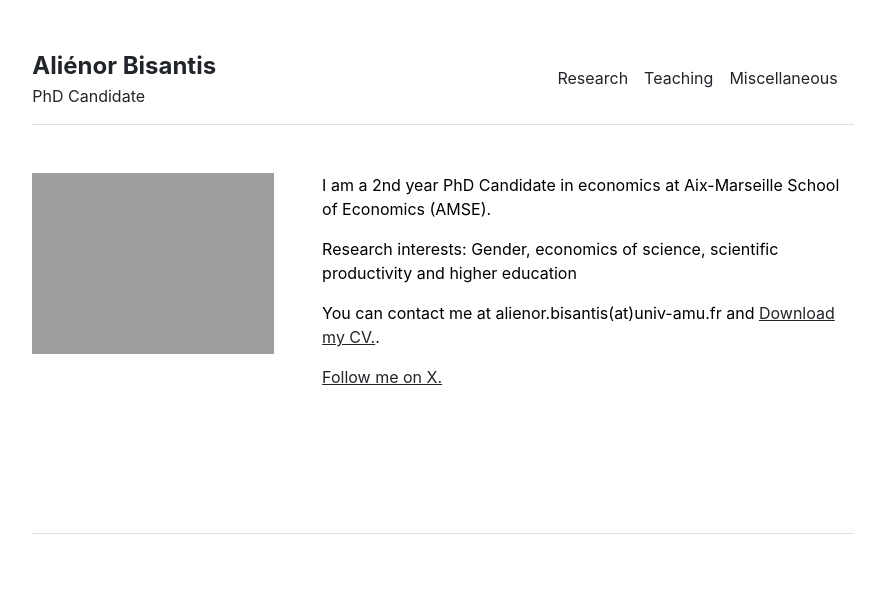
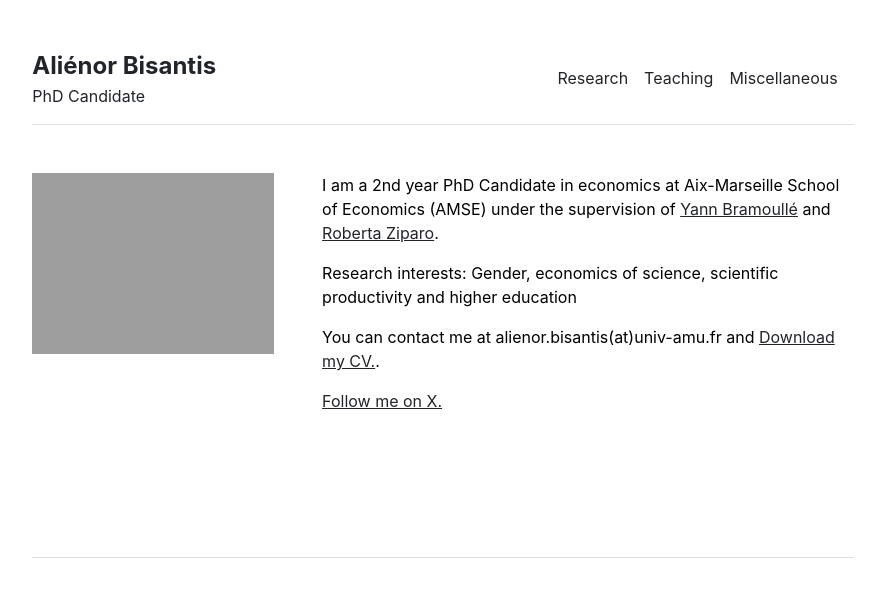
Before and after one commit to alienorbisantis/alienorbisantis.github.io, a Jekyll site: the page built from index.md, in a window 1280 px wide. Shown: the top 597 px of the page, without its empty margins (197-1067 px from the left). Built offline with Jekyll 4.4.1, drawn with Linux system fonts in a browser that asks for light colours.

Commit message:
Update index.md

```diff
--- a/index.md
+++ b/index.md
@@ -3,7 +3,7 @@ layout: home
 title: "Aliénor Bisantis"
 ---
 
-I am a 2nd year PhD Candidate in economics at Aix-Marseille School of Economics (AMSE).
+I am a 2nd year PhD Candidate in economics at Aix-Marseille School of Economics (AMSE) under the supervision of [Yann Bramoullé](https://sites.google.com/site/bramoulley/)  and [Roberta Ziparo](https://sites.google.com/site/rziparo/).
 
 Research interests: Gender, economics of science, scientific productivity and higher education
 
```
